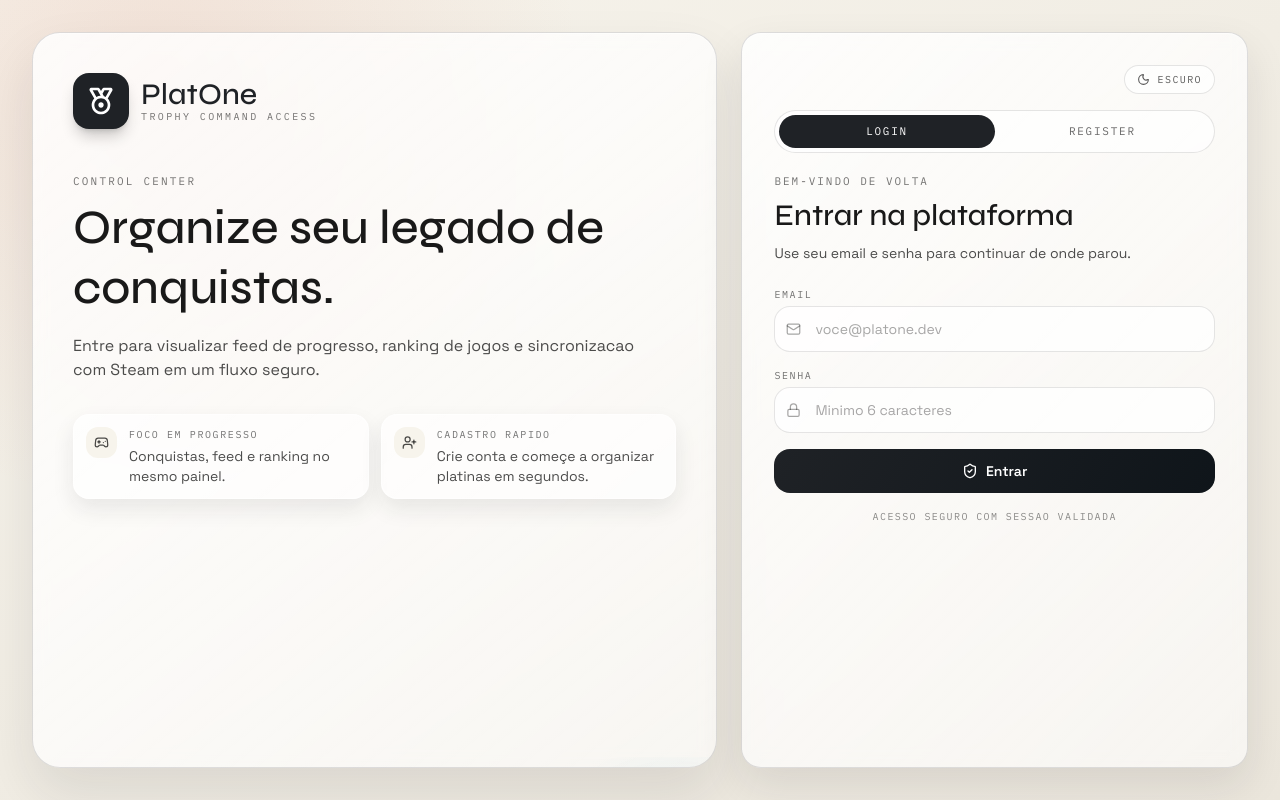
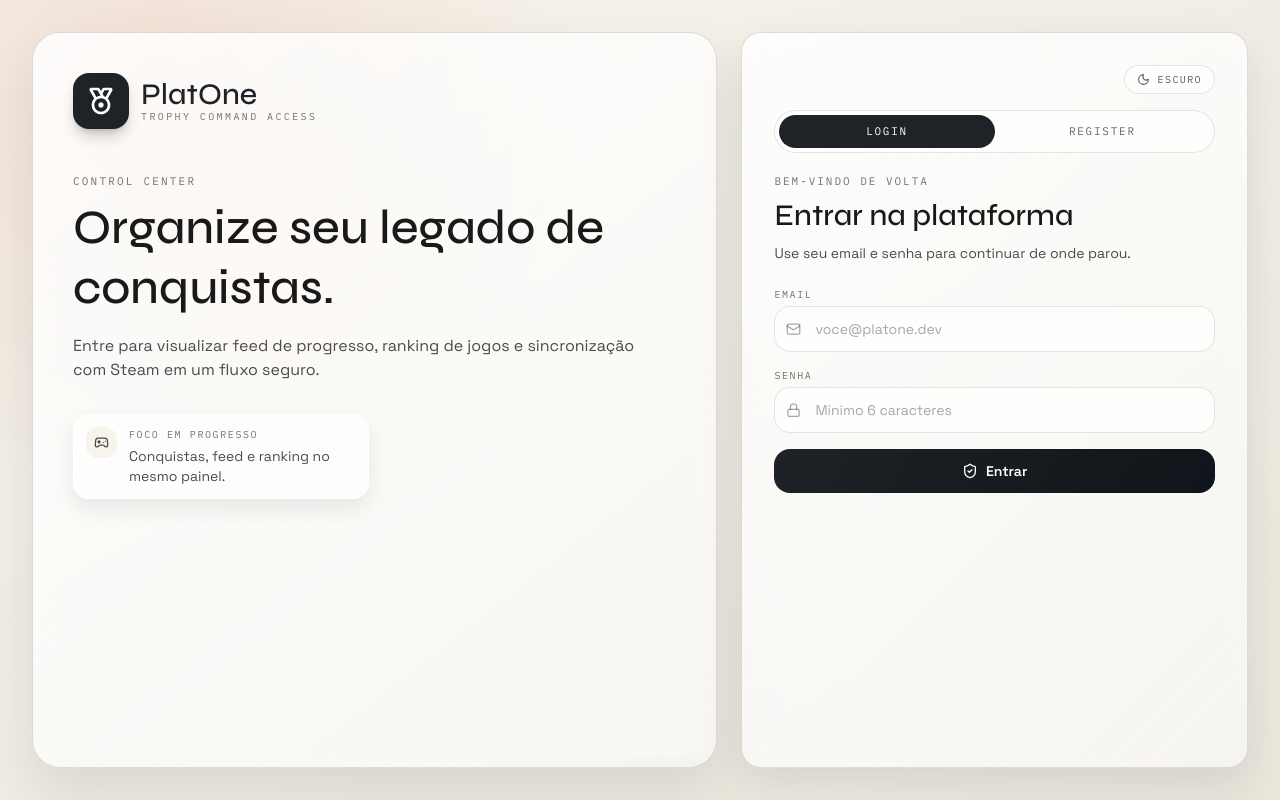
Before and after one commit to eu-micaeu/PlatOne, a React (Vite) app in the folder frontend/react/: page /login in a window 1280 px wide. Built offline with nearby package versions, Linux system fonts and the light colour scheme.

Commit message:
feat: update README and AuthPage to correct synchronization spelling and remove unused registration feature

```diff
--- a/frontend/react/src/pages/AuthPage.tsx
+++ b/frontend/react/src/pages/AuthPage.tsx
@@ -32,11 +32,6 @@ const AUTH_FEATURES: AuthFeature[] = [
     icon: Gamepad2,
     label: 'Foco em progresso',
     description: 'Conquistas, feed e ranking no mesmo painel.',
-  },
-  {
-    icon: UserPlus,
-    label: 'Cadastro rapido',
-    description: 'Crie conta e começe a organizar platinas em segundos.',
   },
 ];
 
@@ -84,7 +79,7 @@ export default function AuthPage({
               Organize seu legado de conquistas.
             </h1>
             <p className="mt-4 text-sm text-black/70 sm:text-base">
-              Entre para visualizar feed de progresso, ranking de jogos e sincronizacao com Steam em um fluxo seguro.
+              Entre para visualizar feed de progresso, ranking de jogos e sincronização com Steam em um fluxo seguro.
             </p>
           </div>
 
@@ -134,7 +129,7 @@ export default function AuthPage({
 
           <h1 className="mt-4 font-display text-3xl leading-tight text-black/90">Entre e continue sua jornada.</h1>
           <p className="mt-2 text-sm text-black/70">
-            Painel de conquistas, feed e sincronizacao Steam pronto para caber bem em qualquer tela.
+            Painel de conquistas, feed e sincronização Steam pronto para caber bem em qualquer tela.
           </p>
 
           <div className="mt-4 grid grid-cols-2 gap-2">
@@ -295,9 +290,6 @@ export default function AuthPage({
               )}
             </button>
 
-            <p className="text-center font-mono text-[10px] uppercase tracking-[0.14em] text-black/45">
-              {isLogin ? 'Acesso seguro com sessao validada' : 'Conta criada com autenticacao imediata'}
-            </p>
           </form>
         </motion.section>
       </div>
```
Also changed, not shown: 1 other file (tests, documents, lock files or other folders).
